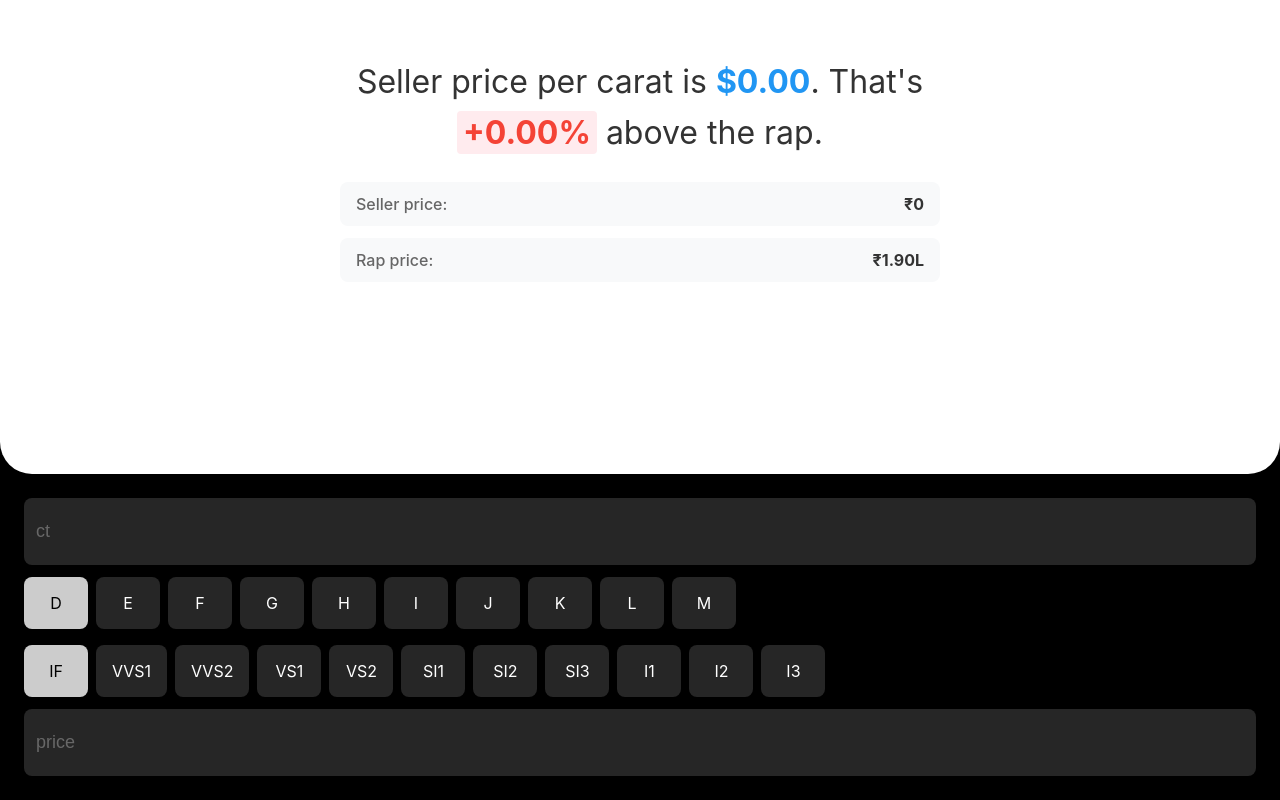
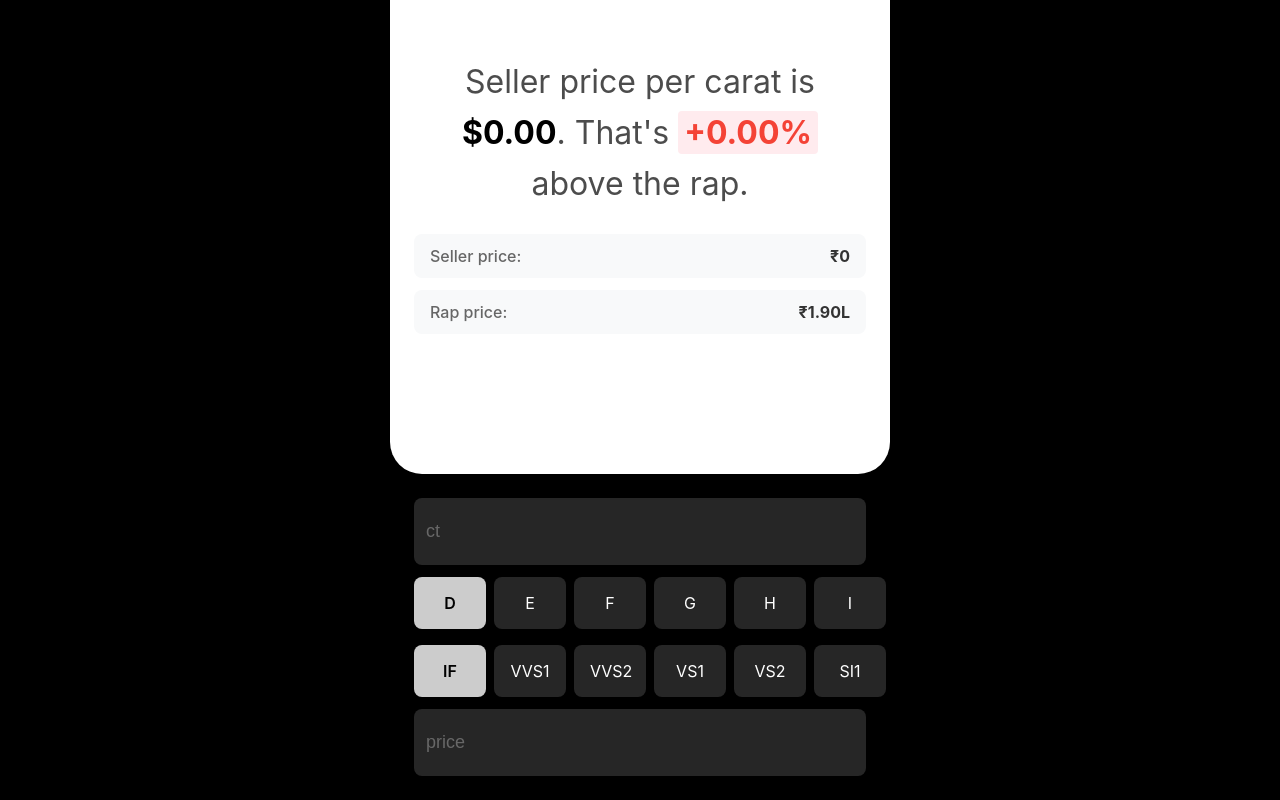
Before and after one commit to gvns0x/shine, a React (Create React App) app: page / in a window 1280 px wide. Built offline with nearby package versions, Linux system fonts and the light colour scheme.

Commit message:
lil interactions

```diff
--- a/src/App.css
+++ b/src/App.css
@@ -4,6 +4,15 @@
   background-color: #000;
   height: 100vh;
   flex-direction: column;
+  align-items: center;
+}
+
+.AppContainer {
+  display: flex;
+  flex-direction: column;
+  height: 100%;
+  width: 100%;
+  max-width: 500px;
 }
 
 .App-logo {
--- a/src/App.js
+++ b/src/App.js
@@ -18,8 +18,10 @@ function App() {
 
   return (
     <div className="App">
+      <div className='AppContainer'>
       <Display values={values}/>
       <Controls onValuesChange={handleValuesChange}/>
+      </div>
     </div>
   );
 }
--- a/src/components/controls/controls.css
+++ b/src/components/controls/controls.css
@@ -40,7 +40,7 @@
 
 .slider-option {
     padding: 16px 16px;
-    min-width: 32px;
+    min-width: 40px;
     background-color: rgba(255,255,255,0.15);
     color: #fff;
     border-radius: 8px;
@@ -53,6 +53,14 @@
     transform:scale(.95);
 }
 
+input:active {
+    transform:scale(.99);
+}
+
+input:focus {
+    outline: 1px solid #fff;
+}
+
 .slider-option:nth-child(1) {
     margin-left: 24px;
 }
@@ -63,5 +71,6 @@
 
 .slider-option.selected {
     background-color: rgba(255,255,255,0.8);
+    font-weight: 600;
     color: #000;
 }
--- a/src/components/display/display.css
+++ b/src/components/display/display.css
@@ -16,12 +16,12 @@
     font-size: 32px;
     line-height: 1.6;
     margin-bottom: 24px;
-    color: #333;
+    color: rgba(0,0,0,0.7);
 }
 
 .highlight {
     font-weight: bold;
-    color: #2196F3;
+    color: #000;
 }
 
 .difference {
```
